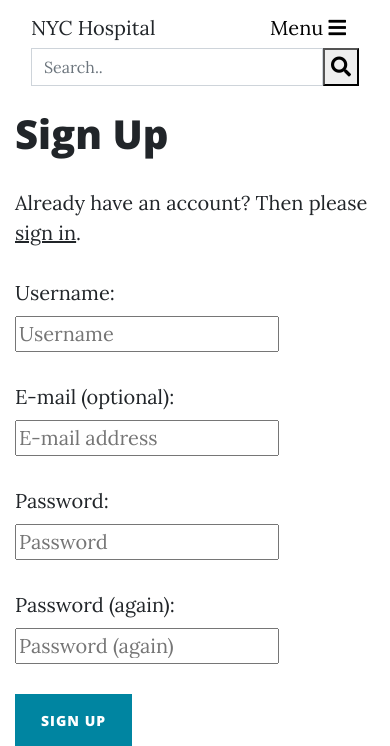
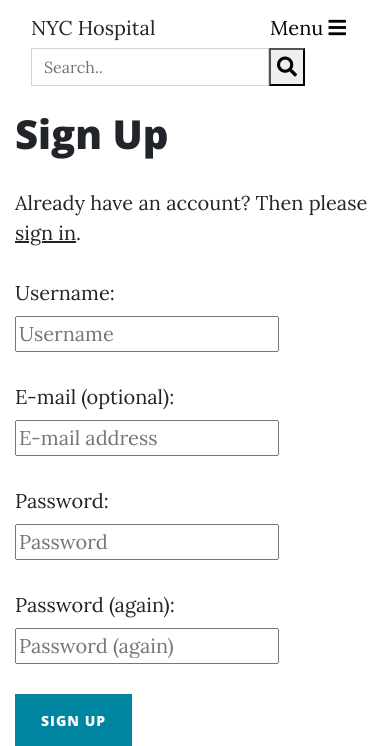
Before and after one commit to jcurran1289/PP4-Clinicaltrials, a Django app: page /accounts/signup/ in a window 390 px wide. Shown: the top 746 px of the page. Run offline with Django 4.2, Linux system fonts and the light colour scheme; some libraries are stand-ins or nearby versions.

Commit message:
Changed location of search bar in nav bar code to make it more responsive

```diff
--- a/templates/base.html
+++ b/templates/base.html
@@ -44,6 +44,15 @@
                 Menu
                 <i class="fas fa-bars"></i>
             </button>
+            <div class="search-container">
+                <form class="input-group" method="POST" action="{% url 'search-ct' %}">
+
+                    {% csrf_token %}
+
+                    <input class ="form-control" type="text" placeholder="Search.." name="searched">
+                    <button type="submit" id="button-search"><i class="fa fa-search"></i></button>
+                  </form>
+            </div>
             <div class="collapse navbar-collapse" id="navbarResponsive">
                 <ul class="navbar-nav ml-auto">
                     <li class="nav-item">
@@ -64,18 +73,10 @@
                     </li>
                 </ul>
             </div>
-            <!-- <div class="search-container"> -->
-                <form class="input-group" method="POST" action="{% url 'search-ct' %}">
-
-                    {% csrf_token %}
-
-                    <input class ="form-control" type="text" placeholder="Search.." name="searched">
-                    <button type="submit" id="button-search"><i class="fa fa-search"></i></button>
-                  </form>
-            <!-- </div> -->
         </div>
 
-    </nav>
+
+     </nav>
 
     {% block content %}
 
```
